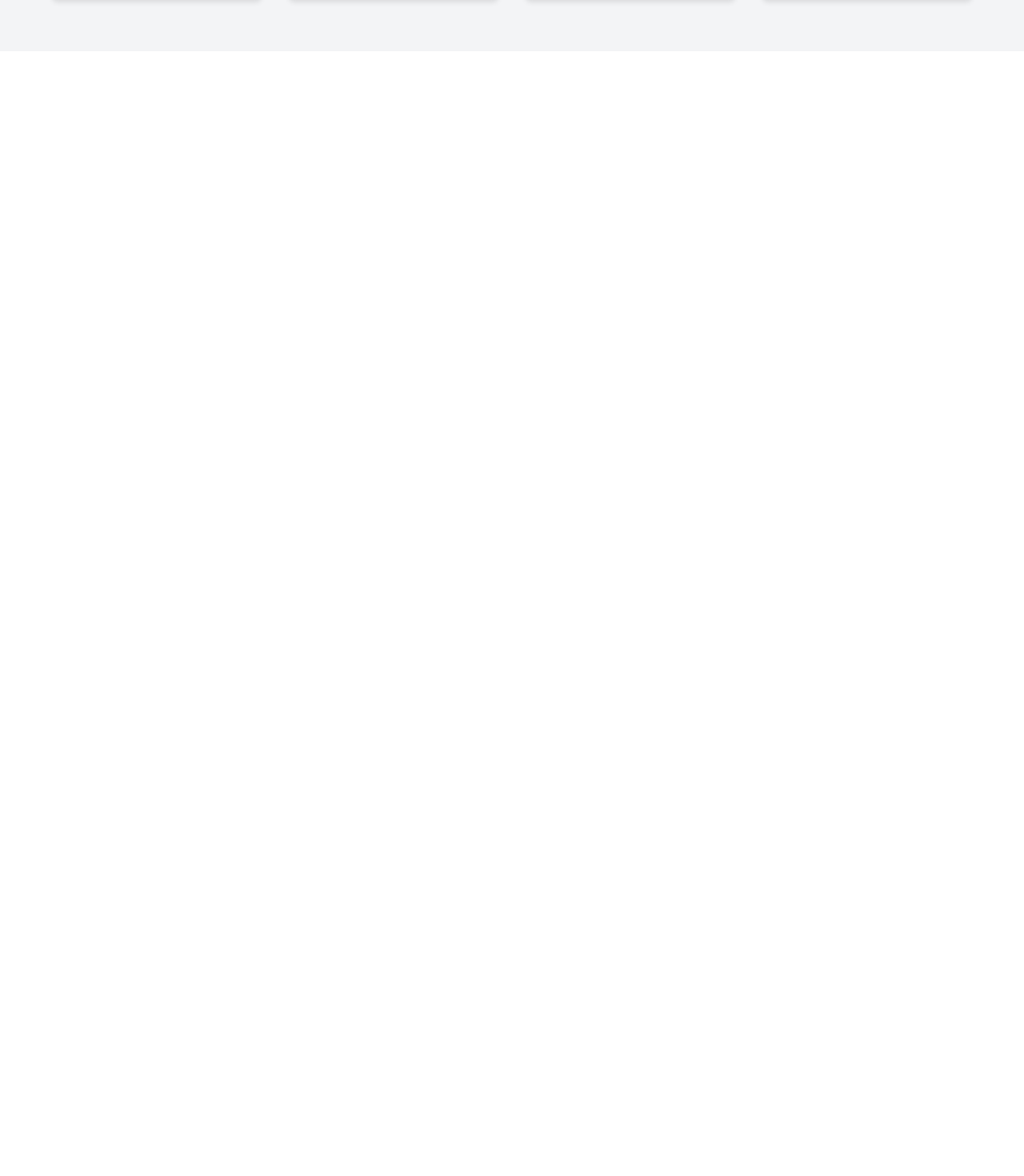
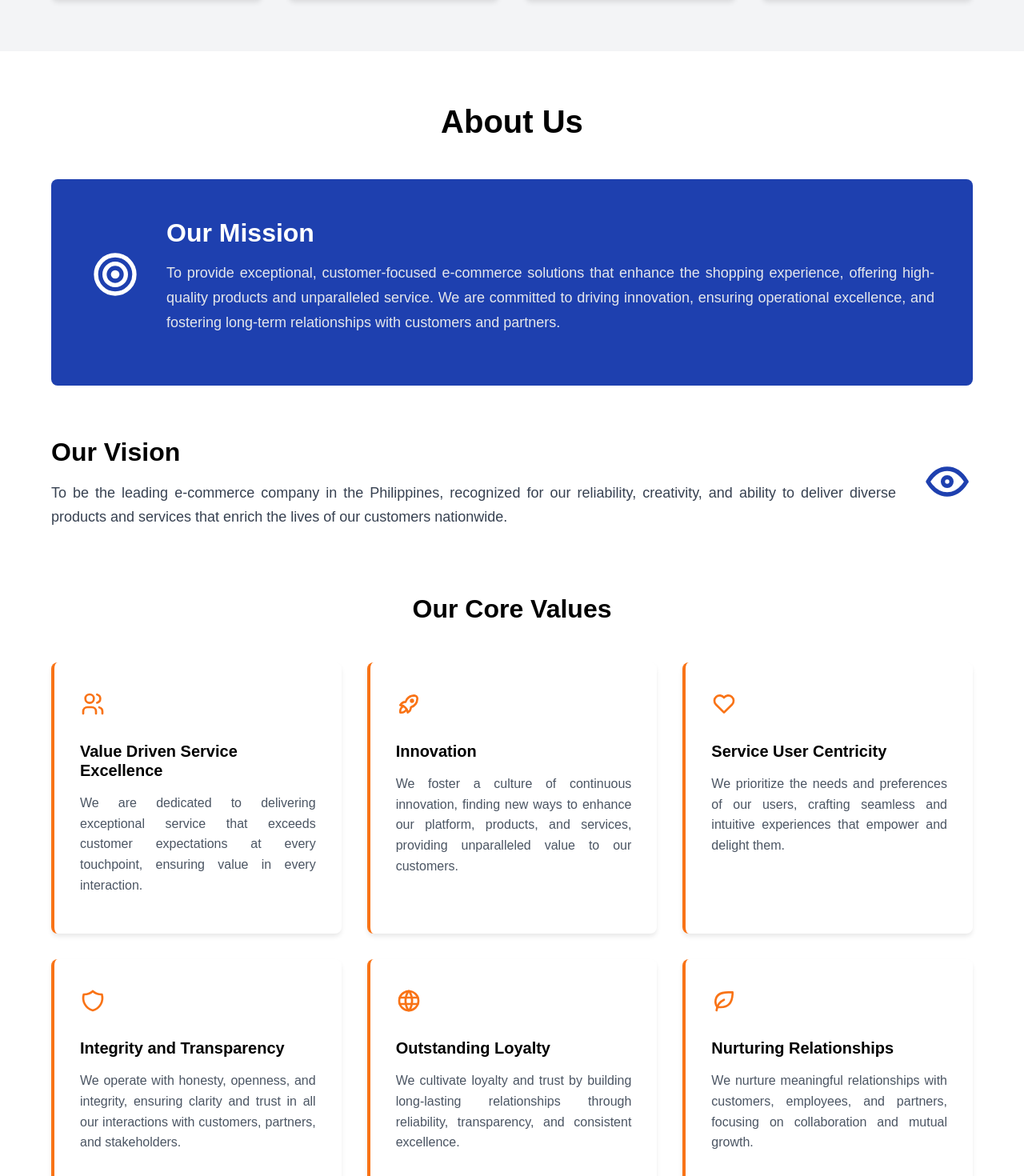
Before and after one commit to RusselJamesRecamunda/vision-ecom, a React (Vite) app: page / in a window 1280 px wide. Shown: the part 1680-3150 px from the top of the page at 80% size. Before the commit the page ends 1744 px from the top, so only its background shows below. Built offline with nearby package versions, Linux system fonts and the light colour scheme.

Commit message:
feat: new about us page

```diff
--- a/package.json
+++ b/package.json
@@ -10,6 +10,8 @@
     "preview": "vite preview"
   },
   "dependencies": {
+    "@fortawesome/free-solid-svg-icons": "^7.0.1",
+    "@fortawesome/react-fontawesome": "^3.0.2",
     "@mantine/core": "^8.3.1",
     "@mantine/hooks": "^8.3.1",
     "@tabler/icons-react": "^3.34.1",
--- /dev/null
+++ b/src/components/AboutUs.tsx
@@ -0,0 +1,107 @@
+import React from "react";
+import {
+  IconTarget,
+  IconEye,
+  IconUsers,
+  IconRocket,
+  IconHeart,
+  IconShield,
+  IconWorld,
+  IconLeaf,
+} from "@tabler/icons-react";
+import "../style.css"; // make sure this contains your About Section CSS
+
+const AboutUs: React.FC = () => {
+  const values = [
+    {
+      title: "Value Driven Service Excellence",
+      description:
+        "We are dedicated to delivering exceptional service that exceeds customer expectations at every touchpoint, ensuring value in every interaction.",
+      icon: <IconUsers size={32} color="#f97316" />,
+    },
+    {
+      title: "Innovation",
+      description:
+        "We foster a culture of continuous innovation, finding new ways to enhance our platform, products, and services, providing unparalleled value to our customers.",
+      icon: <IconRocket size={32} color="#f97316" />,
+    },
+    {
+      title: "Service User Centricity",
+      description:
+        "We prioritize the needs and preferences of our users, crafting seamless and intuitive experiences that empower and delight them.",
+      icon: <IconHeart size={32} color="#f97316" />,
+    },
+    {
+      title: "Integrity and Transparency",
+      description:
+        "We operate with honesty, openness, and integrity, ensuring clarity and trust in all our interactions with customers, partners, and stakeholders.",
+      icon: <IconShield size={32} color="#f97316" />,
+    },
+    {
+      title: "Outstanding Loyalty",
+      description:
+        "We cultivate loyalty and trust by building long-lasting relationships through reliability, transparency, and consistent excellence.",
+      icon: <IconWorld size={32} color="#f97316" />,
+    },
+    {
+      title: "Nurturing Relationships",
+      description:
+        "We nurture meaningful relationships with customers, employees, and partners, focusing on collaboration and mutual growth.",
+      icon: <IconLeaf size={32} color="#f97316" />,
+    },
+  ];
+
+  return (
+    <section id="about" className="about-section">
+      <div className="container">
+        <h2 className="section-title">About Us</h2>
+
+        {/* Mission */}
+        <div className="about-item mission-section">
+          <div className="about-content">
+            <div className="about-icon">
+              <IconTarget size={64} />
+            </div>
+            <div className="about-text">
+              <h3 className="about-title">Our Mission</h3>
+              <p className="about-description">
+                To provide exceptional, customer-focused e-commerce solutions that enhance the shopping experience, offering high-quality products and unparalleled service. We are committed to driving innovation, ensuring operational excellence, and fostering long-term relationships with customers and partners.
+              </p>
+            </div>
+          </div>
+        </div>
+
+        {/* Vision */}
+        <div className="about-item vision-section">
+          <div className="about-content">
+            <div className="about-text">
+              <h3 className="about-title">Our Vision</h3>
+              <p className="about-description">
+                To be the leading e-commerce company in the Philippines, recognized for our reliability, creativity, and ability to deliver diverse products and services that enrich the lives of our customers nationwide.
+              </p>
+            </div>
+            <div className="about-icon">
+              <IconEye size={64} />
+            </div>
+          </div>
+        </div>
+
+        {/* Core Values */}
+        <div className="values-section">
+          <h3 className="values-title">Our Core Values</h3>
+          <div className="values-grid">
+            {values.map((item, index) => (
+              <div key={index} className="value-card">
+                <div className="value-icon">{item.icon}</div>
+                <h4 className="value-title">{item.title}</h4>
+                <p className="value-description">{item.description}</p>
+              </div>
+            ))}
+          </div>
+        </div>
+      </div>
+    </section>
+  );
+};
+
+export default AboutUs;
--- a/src/pages/Home.tsx
+++ b/src/pages/Home.tsx
@@ -2,6 +2,7 @@ import Navbar from "../components/Navbar";
 import Hero from "../components/Hero";
 import BusinessIntro from "../components/BusinessIntro";
 import Philosophy from "../components/Philosophy";
+import AboutUs from "../components/AboutUs";
 import { useEffect } from "react";
 
 function Home() {
@@ -27,10 +28,11 @@ function Home() {
 
   return (
     <div>
-      <Navbar />
-      <Hero />
-      <BusinessIntro />
-      <Philosophy />
+        <Navbar />
+        <Hero />
+        <BusinessIntro />
+        <Philosophy />
+        <AboutUs />
     </div>
   );
 }
```
Also changed, not shown: 1 other file (tests, documents, lock files or other folders).
